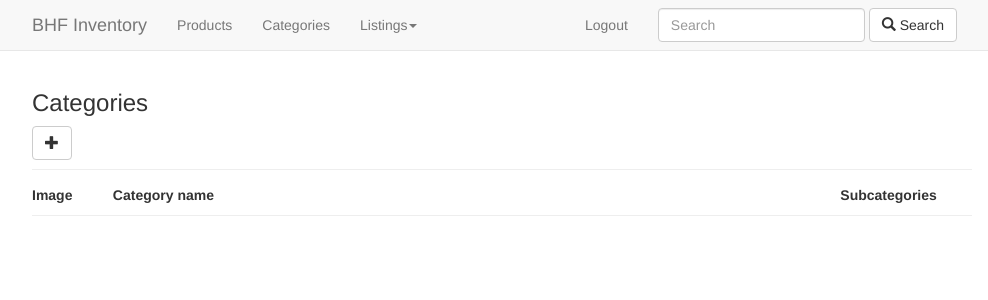
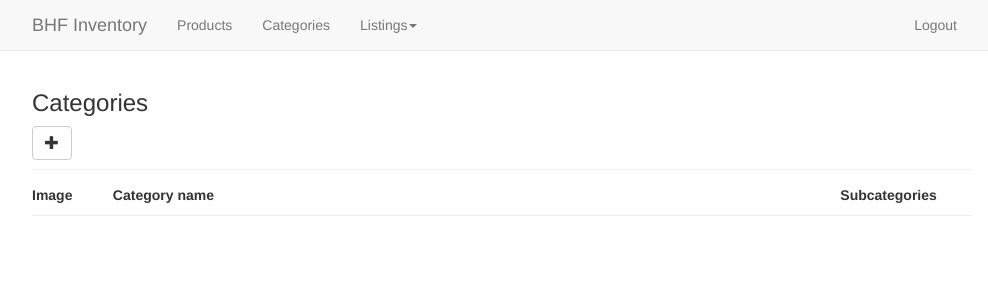
Before and after one commit to atifar/BellaHomeInventory, a Django app: page /inventory/category/ in a window 1280 px wide. Shown: the top 300 px of the page, without its empty margins (138-1126 px from the left). Run offline with Django 3.2, Linux system fonts and the light colour scheme; the visitor is signed in with stand-in values (Sample User, id 1); data that the repository does not hold is empty; some libraries are stand-ins or nearby versions.

Commit message:
Remove search feature from base.html.

```diff
--- a/bhf/inventory/templates/base.html
+++ b/bhf/inventory/templates/base.html
@@ -41,14 +41,6 @@
                             </ul>
                         </li>
                     </ul>
-                <form class="navbar-form navbar-right" role="search" method="POST">
-                    {% csrf_token %}
-                    <div class="form-group">
-                        <input type="text" class="form-control" placeholder="Search">
-                    </div>
-                    <button type="submit" class="btn btn-default">
-                        <span class="glyphicon glyphicon-search"></span> Search</button>
-                </form>
                     <ul class="nav navbar-nav navbar-right">
                         {% if request.user.is_authenticated %}
                             <li><a href="{% url 'auth_logout' %}">Logout</a></li>
```
